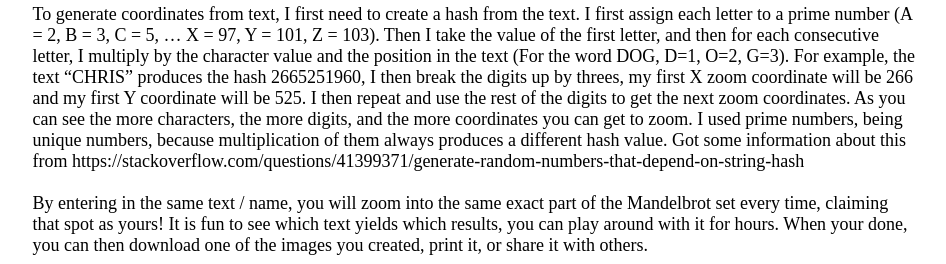
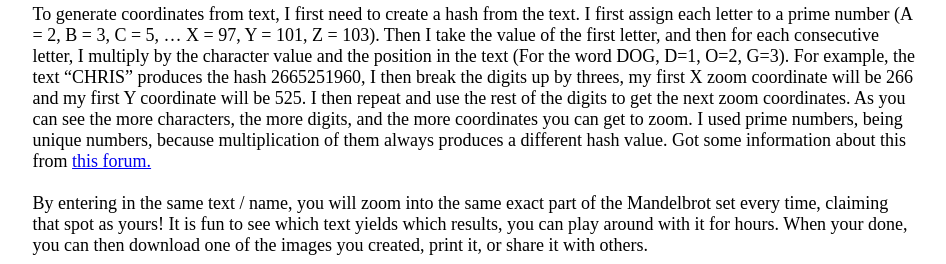
Before and after one commit to chris-eelman/Mandelbrot-Set-Text-Customized-Zoom, a plain HTML site: page index.html in a window 1280 px wide. Shown: the part 2359-2623 px from the top of the page, without its empty margins (165-1111 px from the left). Drawn offline with Linux system fonts and the light colour scheme.

Commit message:
Update index.html

```diff
--- a/index.html
+++ b/index.html
@@ -75,7 +75,7 @@
     <img src="christophereelmanss.png" width="570" height="417">
 
     <br><br>
-    To generate coordinates from text, I first need to create a hash from the text. I first assign each letter to a prime number (A = 2, B = 3, C = 5, … X = 97, Y = 101, Z = 103). Then I take the value of the first letter, and then for each consecutive letter, I multiply by the character value and the position in the text (For the word DOG, D=1, O=2, G=3). For example, the text “CHRIS” produces the hash 2665251960, I then break the digits up by threes, my first X zoom coordinate will be 266 and my first Y coordinate will be 525. I then repeat and use the rest of the digits to get the next zoom coordinates. As you can see the more characters, the more digits, and the more coordinates you can get to zoom. I used prime numbers, being unique numbers, because multiplication of them always produces a different hash value. Got some information about this from https://stackoverflow.com/questions/41399371/generate-random-numbers-that-depend-on-string-hash
+    To generate coordinates from text, I first need to create a hash from the text. I first assign each letter to a prime number (A = 2, B = 3, C = 5, … X = 97, Y = 101, Z = 103). Then I take the value of the first letter, and then for each consecutive letter, I multiply by the character value and the position in the text (For the word DOG, D=1, O=2, G=3). For example, the text “CHRIS” produces the hash 2665251960, I then break the digits up by threes, my first X zoom coordinate will be 266 and my first Y coordinate will be 525. I then repeat and use the rest of the digits to get the next zoom coordinates. As you can see the more characters, the more digits, and the more coordinates you can get to zoom. I used prime numbers, being unique numbers, because multiplication of them always produces a different hash value. Got some information about this from <a href="https://stackoverflow.com/questions/41399371/generate-random-numbers-that-depend-on-string-hash">this forum.</a>
     <br><br>
     By entering in the same text / name, you will zoom into the same exact part of the Mandelbrot set every time, claiming that spot as yours! It is fun to see which text yields which results, you can play around with it for hours. When your done, you can then download one of the images you created, print it, or share it with others.
 
```
